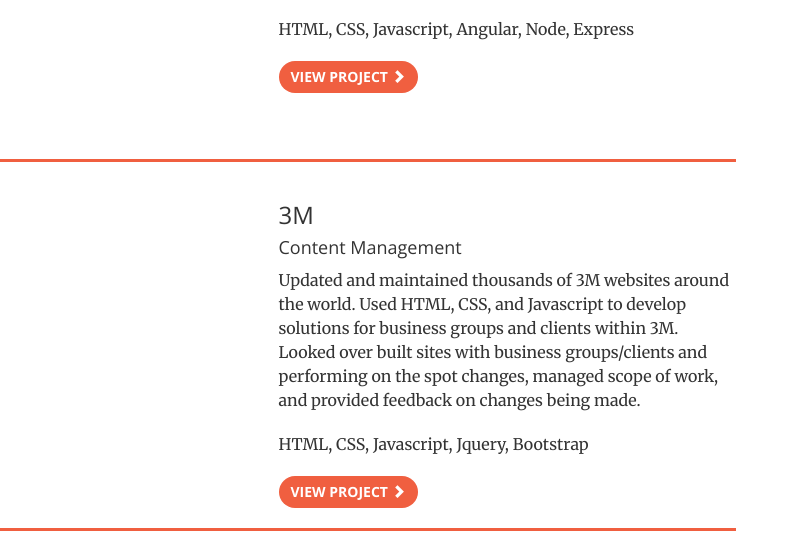
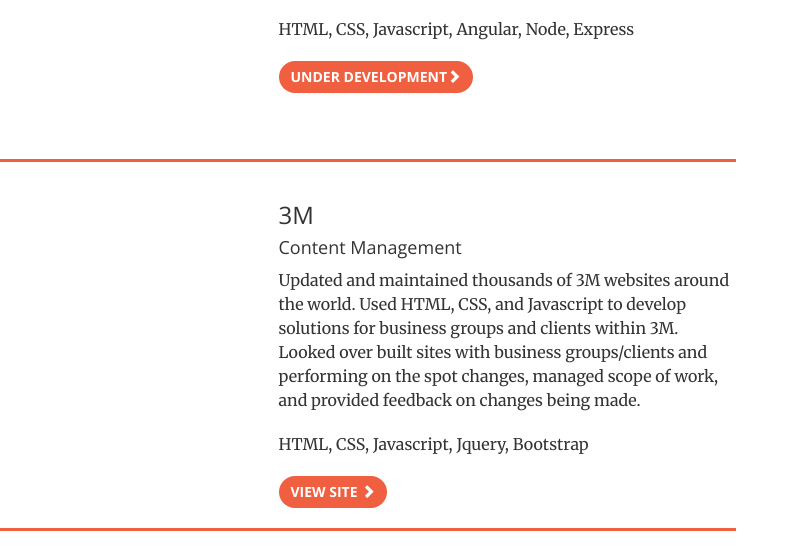
Before and after one commit to PLiljaSheeley/Peter-home, a website: page index.html in a window 1280 px wide. Shown: the part 1533-2081 px from the top of the page, 474-1280 px from the left. Drawn offline with nearby package versions, Linux system fonts and the light colour scheme.

Commit message:
added links

```diff
--- a/index.html
+++ b/index.html
@@ -103,7 +103,7 @@
                 <h4>Custom design</h4>
                 <p>Developed and managed a site for a local media business. The site handles text, pictures, and videos uploaded by the business and presents them to users.</p>
                 <p>HTML, CSS, Javascript, Angular, Node, Express</p>
-                <a class="btn btn-primary" href="#">View Project <span class="glyphicon glyphicon-chevron-right"></span></a>
+                <a class="btn btn-primary" href="https://github.com/PLiljaSheeley/Entidal">Under Development<span class="glyphicon glyphicon-chevron-right"></span></a>
             </div>
         </div>
         <!-- /.row -->
@@ -124,7 +124,7 @@
 				Used HTML, CSS, and Javascript to develop solutions for business groups and clients within 3M.
 				Looked over built sites with business groups/clients and performing on the spot changes, managed scope of work, and provided feedback on changes being made.
                 <p>HTML, CSS, Javascript, Jquery, Bootstrap</p>
-                <a class="btn btn-primary" href="#">View Project <span class="glyphicon glyphicon-chevron-right"></span></a>
+                <a class="btn btn-primary" href="http://www.post-it.com/3M/en_US/post-it/?WT.mc_id=www.post-it.com">View Site <span class="glyphicon glyphicon-chevron-right"></span></a>
             </div>
         </div>
         <!-- /.row -->
@@ -144,7 +144,7 @@
                 <h4>Data management</h4>
                 <p>Designed and developed the visual solution to millions of scientific data points. Opened site to new audiences through APIs that brought in new more understandable data. The site now provides an interactive and easy to use interface for viewing the data as well as raw data for a more scientific audience.</p>
                 <p>HTML, CSS, Javascript, Angular, Node, Express, SQL</p>
-                <a class="btn btn-primary" href="#">View Project <span class="glyphicon glyphicon-chevron-right"></span></a>
+                <a class="btn btn-primary" href="https://github.com/PLiljaSheeley/Speciesknowledge">View Project <span class="glyphicon glyphicon-chevron-right"></span></a>
             </div>
         </div>
         <!-- /.row -->
@@ -163,7 +163,7 @@
                 <h4>Small business solutions</h4>
                 <p>Created and designed a data management tool to help a business move from paper transactions to electronic. Through a single page web app, the school can now manage the student base, present programs, and track sales in a single place.</p>
                 <p>HTML, CSS, Javascript, Angular, Express, Node, MongoDB, Bootstrap</p>
-                <a class="btn btn-primary" href="#">View Project <span class="glyphicon glyphicon-chevron-right"></span></a>
+                <a class="btn btn-primary" href="https://github.com/PLiljaSheeley/solo-project">View Project <span class="glyphicon glyphicon-chevron-right"></span></a>
             </div>
         </div>
         <!-- /.row -->
```
